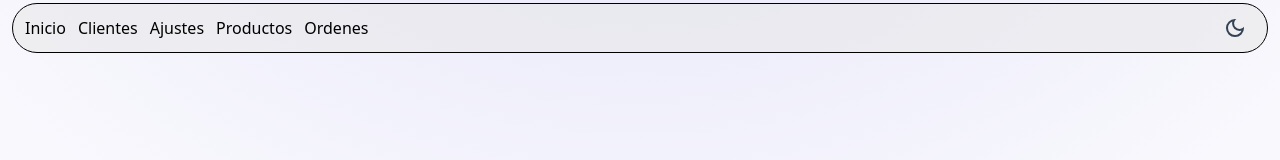
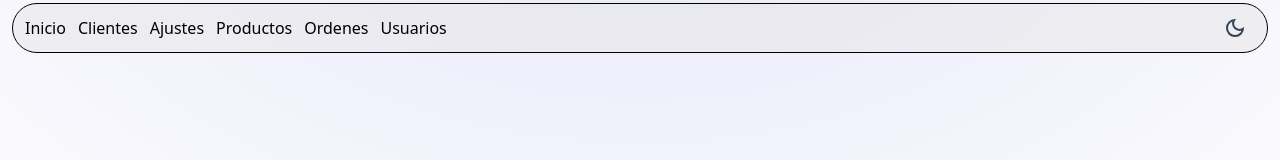
Before and after one commit to juanmariamancedo-web/Taller-de-programacion-dos, a React (Vite) app: page / in a window 1280 px wide. Shown: the top 160 px of the page. Built offline with nearby package versions, Linux system fonts and the light colour scheme.

Commit message:
Se agrego Usuarios a nav

```diff
--- a/src/main/domain/types/Tab.ts
+++ b/src/main/domain/types/Tab.ts
@@ -1,2 +1,2 @@
 //Paneles posibles
-export type Tab = 'dashboard' | 'clients' | 'settings' | "products" | "orders"
+export type Tab = 'dashboard' | 'clients' | 'settings' | "products" | "orders" | "users"
--- a/src/renderer/src/App.tsx
+++ b/src/renderer/src/App.tsx
@@ -5,6 +5,7 @@ import { NavItem } from '../../main/domain/types/NavItem'
 import OrdersPanel from './components/views/OrdersPanel'
 import { useAppSelector } from "./store/hooks";
 import LoginPanel from './components/views/LoginPanel'
+import Users from './components/views/Users'
 
 function App(): React.JSX.Element {
   const currentTab = useAppSelector((state) => state.app.currentTab)
@@ -15,7 +16,8 @@ function App(): React.JSX.Element {
     { id: 'clients', label: 'Clientes'},
     { id: 'settings', label: 'Ajustes'},
     { id: 'products', label: 'Productos'},
-    {id: "orders", label: "Ordenes"}
+    {id: "orders", label: "Ordenes"},
+    {id: "users", label: "Usuarios"}
   ]
 
   //Asocciacion de id de paneles con Views
@@ -27,6 +29,8 @@ function App(): React.JSX.Element {
         return <ProductsPanel />
       case "orders":
         return <OrdersPanel />
+      case "users":
+        return <Users />
       default:
         return null
     }
```
